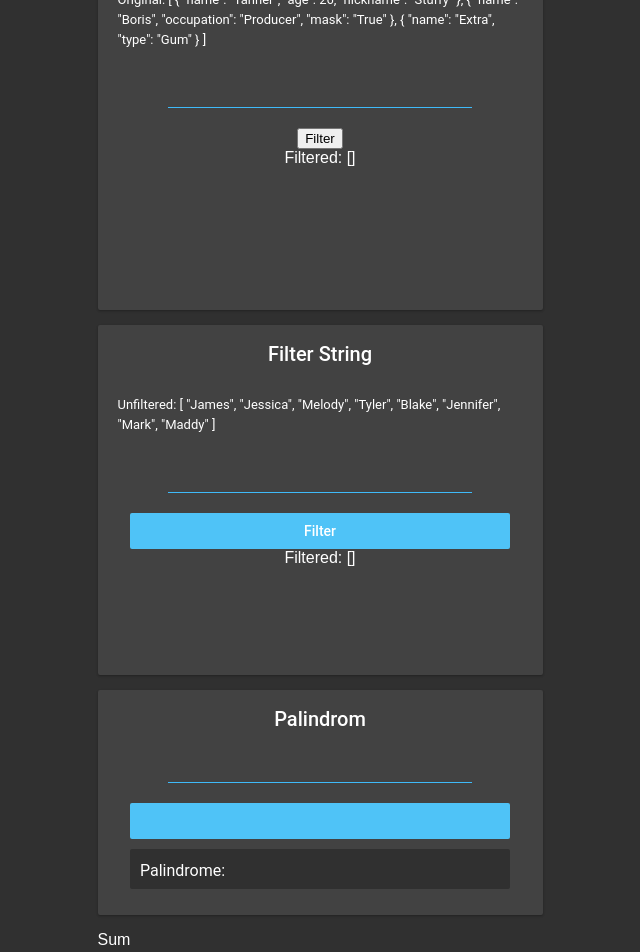
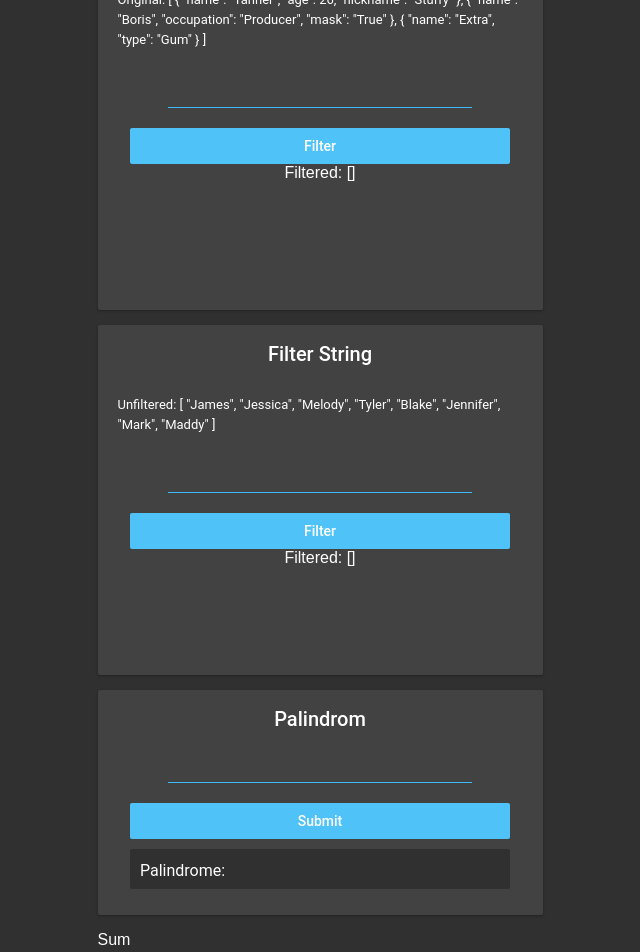
Before and after one commit to stuffy3/react-toy-problems-exercise, a React (Create React App) app: page / in a window 1280 px wide. Shown: the part 380-1332 px from the top of the page, without its empty margins (320-960 px from the left). Built offline with nearby package versions, Linux system fonts and the light colour scheme.

Commit message:
fixed FilterObject button style

```diff
--- a/src/components/Topics/FilterObject.js
+++ b/src/components/Topics/FilterObject.js
@@ -51,7 +51,7 @@ export default class FilterObject extends Component {
                 <h4>Filter Object</h4>
                 <span className="puzzleText">Original: { JSON.stringify(this.state.unfilteredArray, null, 10)}</span>
                 <input className="inputLine" onChange={(e) => this.onChangeHandler(e.target.value)}></input>
-                <button className="confirmationBox"onClick={() => this.filterArray(this.state.userInput)}>Filter</button>
+                <button className="confirmationButton" onClick={() => this.filterArray(this.state.userInput)}>Filter</button>
                 <span className="resultBox filterObjectRB">Filtered: {JSON.stringify(this.state.filteredArray, null, 10)}</span>
             </div>
         )
--- a/src/components/Topics/Palindrome.js
+++ b/src/components/Topics/Palindrome.js
@@ -33,7 +33,7 @@ export default class Palindrome extends Component {
             <div className="puzzleBox palindromePB">
                 <h4>Palindrom</h4>
                 <input className="inputLine" onChange={ (e) => this.onChangeHandler(e.target.value)}></input>
-                <button className="confirmationButton" onClick={ () => this.isPalindrome(this.state.userInput)}></button>
+                <button className="confirmationButton" onClick={ () => this.isPalindrome(this.state.userInput)}>Submit</button>
                 <span className="resultsBox">Palindrome: {this.state.palindrome}</span>
             </div>
 
```
